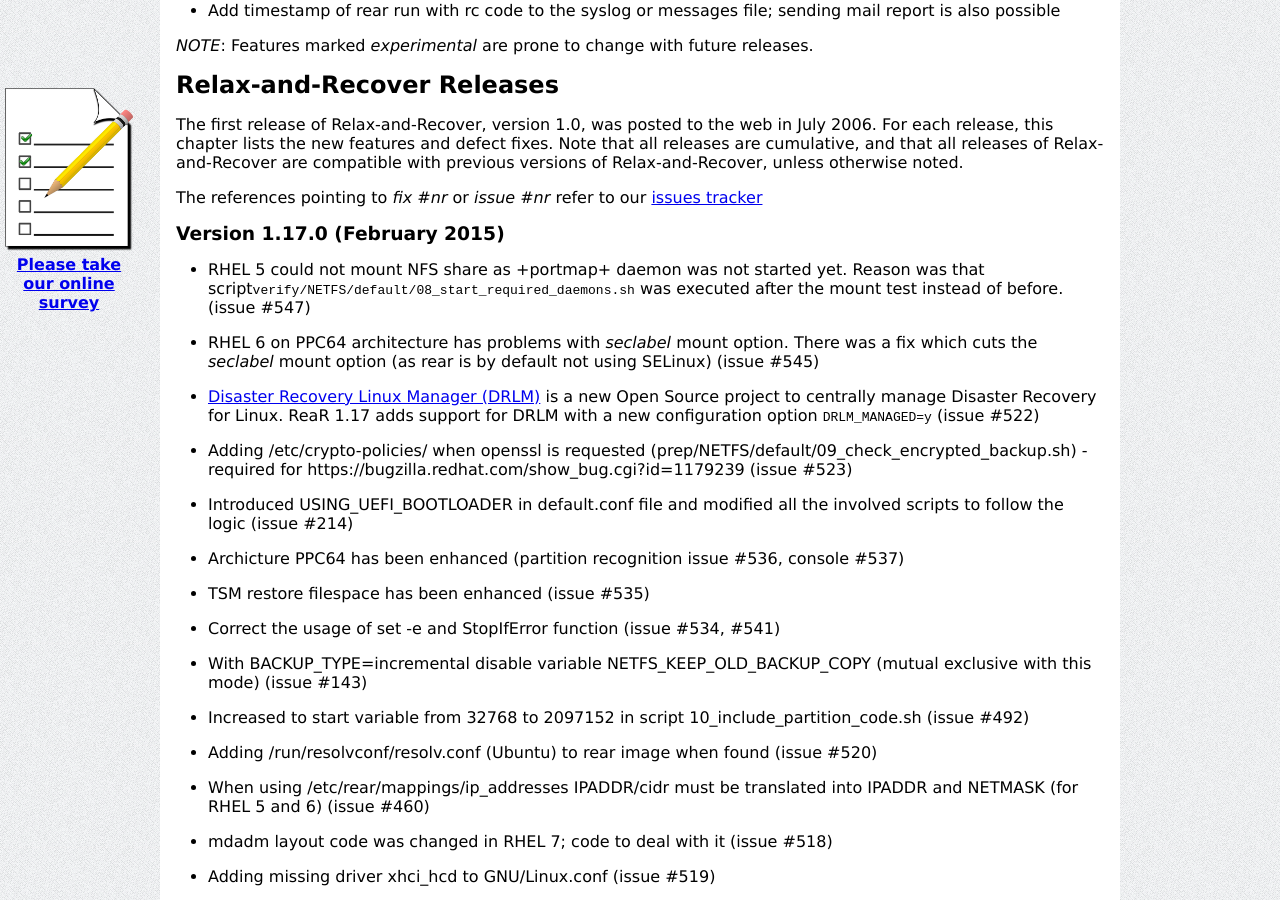
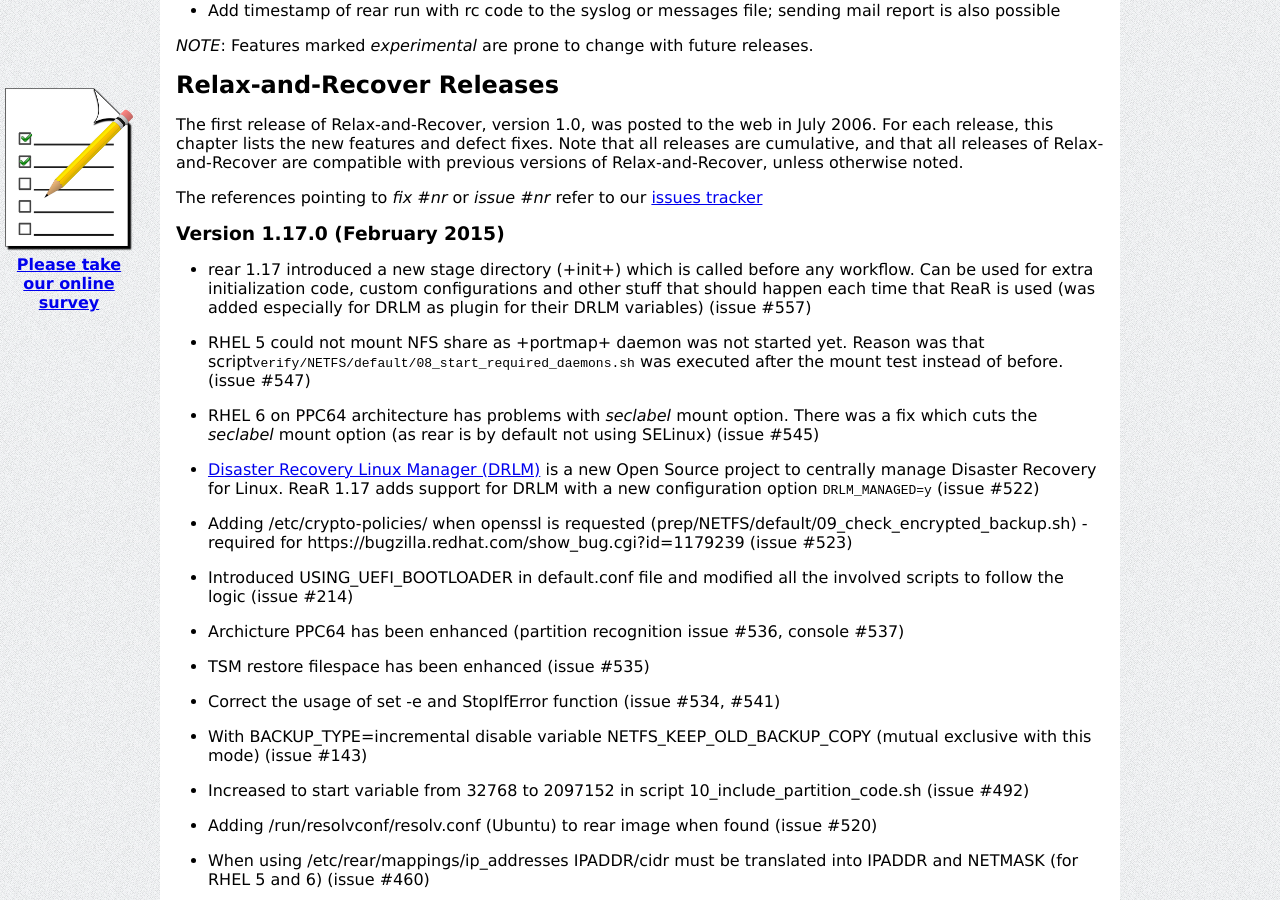
Before and after one commit to rear/rear.github.com, a Jekyll site: the page built from documentation/release-notes-1-17.md, in a window 1280 px wide and 900 px high, scrolled down 2315 px. Built offline with Jekyll 4.4.1, drawn with Linux system fonts in a browser that asks for light colours; comment, search, counter and statistics services are not loaded.

Commit message:
added the init stage

```diff
--- a/documentation/release-notes-1-17.md
+++ b/documentation/release-notes-1-17.md
@@ -151,6 +151,8 @@
 
 
 ### Version 1.17.0 (February 2015)
+
+* rear 1.17 introduced a new stage directory (+init+) which is called before any workflow. Can be used for extra initialization code, custom configurations and other stuff that should happen each time that ReaR is used (was added especially for DRLM as plugin for their DRLM variables) (issue #557)
 
 * RHEL 5 could not mount NFS share as +portmap+ daemon was not started yet. Reason was that script`verify/NETFS/default/08_start_required_daemons.sh` was executed after the mount test instead of before. (issue #547)
 
```
